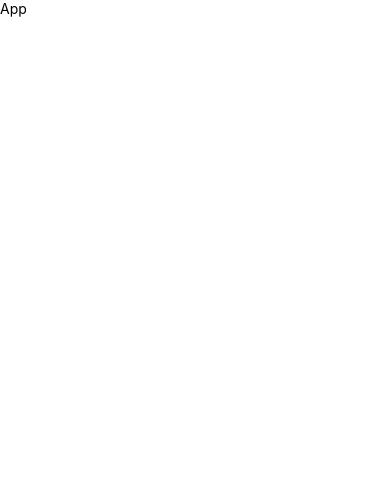
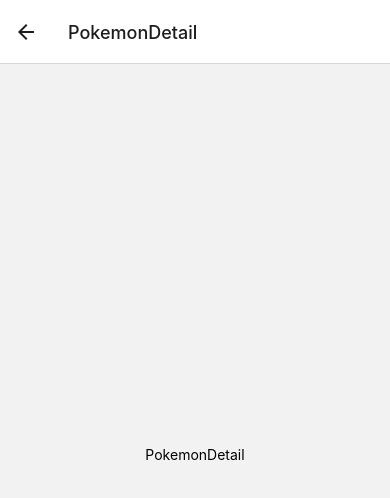
Before and after one commit to djeukeu/3sidedcube_react_native, a React Native app: screen /PokemonDetail in a window 390 px wide. Shown: the top 498 px of the page. Built offline with nearby package versions, Linux system fonts and the light colour scheme.

Commit message:
react native navigation

```diff
--- a/App.js
+++ b/App.js
@@ -1,11 +1,12 @@
 import React from 'react';
-import { View, Text } from 'react-native';
+import { NavigationContainer } from '@react-navigation/native';
+import AppNavigator from './src/navigation';
 
 const App = () => {
   return (
-    <View>
-      <Text>App</Text>
-    </View>
+    <NavigationContainer>
+      <AppNavigator />
+    </NavigationContainer>
   );
 };
 
--- a/package.json
+++ b/package.json
@@ -12,8 +12,12 @@
     "test": "jest"
   },
   "dependencies": {
+    "@react-navigation/native": "6.1.6",
+    "@react-navigation/native-stack": "6.9.12",
     "react": "18.2.0",
-    "react-native": "0.72.17"
+    "react-native": "0.72.17",
+    "react-native-safe-area-context": "4.5.0",
+    "react-native-screens": "3.20.0"
   },
   "devDependencies": {
     "@babel/core": "^7.20.0",
--- /dev/null
+++ b/src/navigation/index.js
@@ -0,0 +1,23 @@
+import React from 'react';
+import { createNativeStackNavigator } from '@react-navigation/native-stack';
+import PokemonDetail from '../screens/PokemonDetail';
+import PokemonList from '../screens/PokemonList';
+
+/**
+ *
+ * App Navigation configuration
+ *
+ */
+
+const Stack = createNativeStackNavigator();
+
+const AppNavigator = () => {
+  return (
+    <Stack.Navigator initialRouteName="PokemonList">
+      <Stack.Screen name="PokemonList" component={PokemonList} />
+      <Stack.Screen name="PokemonDetail" component={PokemonDetail} />
+    </Stack.Navigator>
+  );
+};
+
+export default AppNavigator;
--- /dev/null
+++ b/src/screens/PokemonDetail/index.js
@@ -0,0 +1,13 @@
+import React from 'react';
+import { View, Text } from 'react-native';
+import styles from './styles';
+
+const PokemonDetail = () => {
+  return (
+    <View style={styles.screen}>
+      <Text>PokemonDetail</Text>
+    </View>
+  );
+};
+
+export default PokemonDetail;
--- /dev/null
+++ b/src/screens/PokemonDetail/styles.js
@@ -0,0 +1,11 @@
+import { StyleSheet } from 'react-native';
+
+const styles = StyleSheet.create({
+  screen: {
+    alignItems: 'center',
+    flex: 1,
+    justifyContent: 'center',
+  },
+});
+
+export default styles;
--- /dev/null
+++ b/src/screens/PokemonList/index.js
@@ -0,0 +1,13 @@
+import React from 'react';
+import { View, Text } from 'react-native';
+import styles from './styles';
+
+const PokemonList = () => {
+  return (
+    <View style={styles.screen}>
+      <Text>PokemonList</Text>
+    </View>
+  );
+};
+
+export default PokemonList;
--- /dev/null
+++ b/src/screens/PokemonList/styles.js
@@ -0,0 +1,11 @@
+import { StyleSheet } from 'react-native';
+
+const styles = StyleSheet.create({
+  screen: {
+    alignItems: 'center',
+    flex: 1,
+    justifyContent: 'center',
+  },
+});
+
+export default styles;
```
Also changed, not shown: 4 other files (tests, documents, lock files or other folders).
